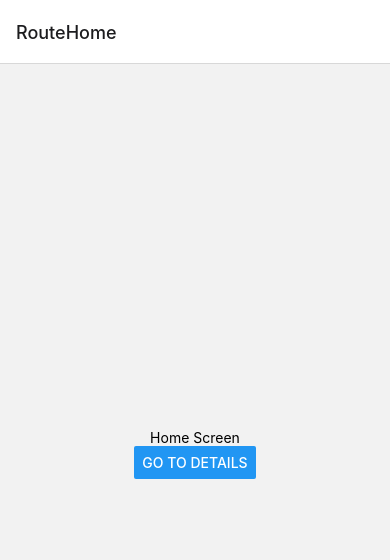
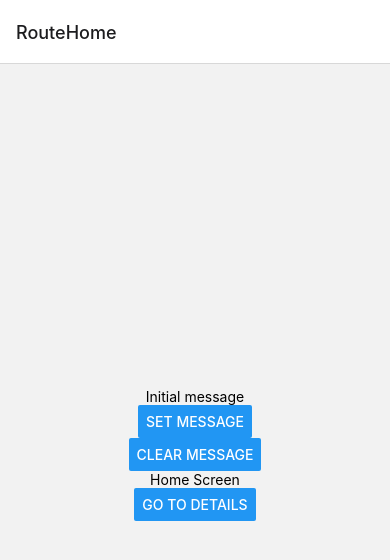
Before and after one commit to cervebar/simple-sample-react-native-app, a React Native app: screen / in a window 390 px wide. Shown: the top 560 px of the page. Built offline with nearby package versions, Linux system fonts and the light colour scheme.

Commit message:
add redux toolikt

```diff
--- a/App.tsx
+++ b/App.tsx
@@ -4,17 +4,21 @@ import { createNativeStackNavigator } from '@react-navigation/native-stack';
 import { DetailScreen } from './src/screens/DetailScreen';
 import { HomeScreen } from './src/screens/HomeScreen';
 import { RouteDetail, RouteHome } from './src/hooks/navigationParams';
+import { Provider } from 'react-redux';
+import { store } from './src/redux/store';
 
 const Stack = createNativeStackNavigator();
 
 const App = () => {
     return (
+        <Provider store={store}>
             <NavigationContainer>
                 <Stack.Navigator>
                     <Stack.Screen name={RouteHome} component={HomeScreen} />
                     <Stack.Screen name={RouteDetail} component={DetailScreen} />
                 </Stack.Navigator>
             </NavigationContainer>
+        </Provider>
     );
 };
 export default App;
--- a/package.json
+++ b/package.json
@@ -6,20 +6,24 @@
     "lint": "eslint . --ext .ts"
   },
   "dependencies": {
+    "@react-native-async-storage/async-storage": "^1.17.3",
     "@react-navigation/native": "^6.0.10",
     "@react-navigation/native-stack": "^6.6.1",
     "@react-navigation/stack": "^6.2.1",
+    "@reduxjs/toolkit": "^1.8.1",
     "@types/react-native": "^0.67.4",
     "react": "17.0.2",
     "react-native": "0.68.1",
     "react-native-safe-area-context": "^4.2.4",
-    "react-native-screens": "^3.13.1"
+    "react-native-screens": "^3.13.1",
+    "react-redux": "^8.0.0"
   },
   "devDependencies": {
     "@babel/core": "^7.17.9",
     "@babel/runtime": "^7.17.9",
     "@react-native-community/eslint-config": "^3.0.1",
     "@types/react": "^18.0.5",
+    "@types/react-redux": "^7.1.24",
     "@typescript-eslint/eslint-plugin": "^5.19.0",
     "@typescript-eslint/parser": "^5.19.0",
     "babel-jest": "^27.5.1",
--- a/src/Routes.ts
+++ /dev/null
@@ -1,5 +0,0 @@
-import getStringEnums from './utils/getStringEnmus';
-
-export const Routes = getStringEnums(['Home', 'Detail']);
-
-export type RoutesT = keyof typeof Routes;
--- /dev/null
+++ b/src/redux/favorites.ts
@@ -0,0 +1,21 @@
+import { createSlice, PayloadAction } from '@reduxjs/toolkit';
+import { Item } from '../types/Item';
+
+const favoriteSlice = createSlice({
+    name: 'favorites',
+    initialState: {
+        favorites: [] as Item[],
+    },
+    reducers: {
+        addToFavorite(state, action: PayloadAction<Item>) {
+            state.favorites.push(action.payload);
+        },
+        removeFromFavorite(state) {
+            //TODO remove logic
+            state.favorites;
+        },
+    },
+});
+
+export const { addToFavorite, removeFromFavorite } = favoriteSlice.actions;
+export default favoriteSlice.reducer;
--- /dev/null
+++ b/src/redux/message.ts
@@ -0,0 +1,19 @@
+import { createSlice, PayloadAction } from '@reduxjs/toolkit';
+
+const messageSlice = createSlice({
+    name: 'message',
+    initialState: {
+        message: 'Initial message',
+    },
+    reducers: {
+        setMessage(state, action: PayloadAction<string>) {
+            state.message = action.payload;
+        },
+        clearMessage(state) {
+            state.message = '';
+        },
+    },
+});
+
+export const { setMessage, clearMessage } = messageSlice.actions;
+export default messageSlice.reducer;
--- /dev/null
+++ b/src/redux/store.ts
@@ -0,0 +1,18 @@
+import { combineReducers, configureStore, MiddlewareArray } from '@reduxjs/toolkit';
+import messageReducer from './message';
+import favoriteReducer from './favorites';
+import { useDispatch } from 'react-redux';
+
+const rootReducer = combineReducers({
+    message: messageReducer,
+    favorite: favoriteReducer,
+});
+
+export const store = configureStore({
+    reducer: rootReducer,
+    middleware: new MiddlewareArray(), //TODO .concat(middleware)
+});
+export type RootState = ReturnType<typeof rootReducer>;
+
+export type AppDispatch = typeof store.dispatch;
+export const useAppDispatch = () => useDispatch<AppDispatch>(); // Export a hook that can be reused to resolve types
--- a/src/screens/HomeScreen.tsx
+++ b/src/screens/HomeScreen.tsx
@@ -2,11 +2,27 @@ import { View, Text, Button } from 'react-native';
 import React, { FC } from 'react';
 import { useNavigation } from '@react-navigation/native';
 import { RouteDetail, NavigationProps } from '../hooks/navigationParams';
+import { useDispatch, useSelector } from 'react-redux';
+import { RootState } from '@reduxjs/toolkit/dist/query/core/apiState';
+import { setMessage, clearMessage } from '../redux/message';
 
 export const HomeScreen: FC = () => {
+    const dispatch = useDispatch();
+    const { message } = useSelector((state: RootState) => state.message);
+
+    const handlePress = () => {
+        dispatch(setMessage('Message from Component' + new Date()));
+    };
+    const handlePress2 = () => {
+        dispatch(clearMessage());
+    };
+
     const nav = useNavigation<NavigationProps>();
     return (
         <View style={{ flex: 1, alignItems: 'center', justifyContent: 'center' }}>
+            <Text>{message}</Text>
+            <Button title={'Set Message'} onPress={handlePress} />
+            <Button title={'clear Message'} onPress={handlePress2} />
             <Text>Home Screen</Text>
             <Button title="Go to Details" onPress={() => nav.navigate(RouteDetail)} />
         </View>
--- /dev/null
+++ b/src/types/Item.ts
@@ -0,0 +1,3 @@
+export type Item = {
+    id: string;
+};
```
Also changed, not shown: 1 other file (tests, documents, lock files or other folders). Lines whose indentation alone changed are shown as unchanged.
